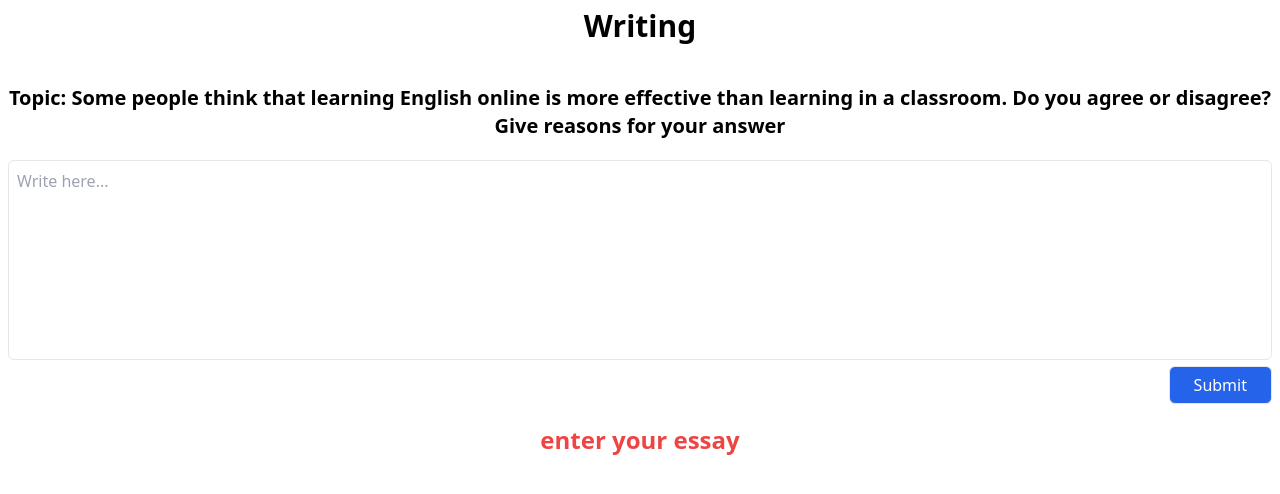
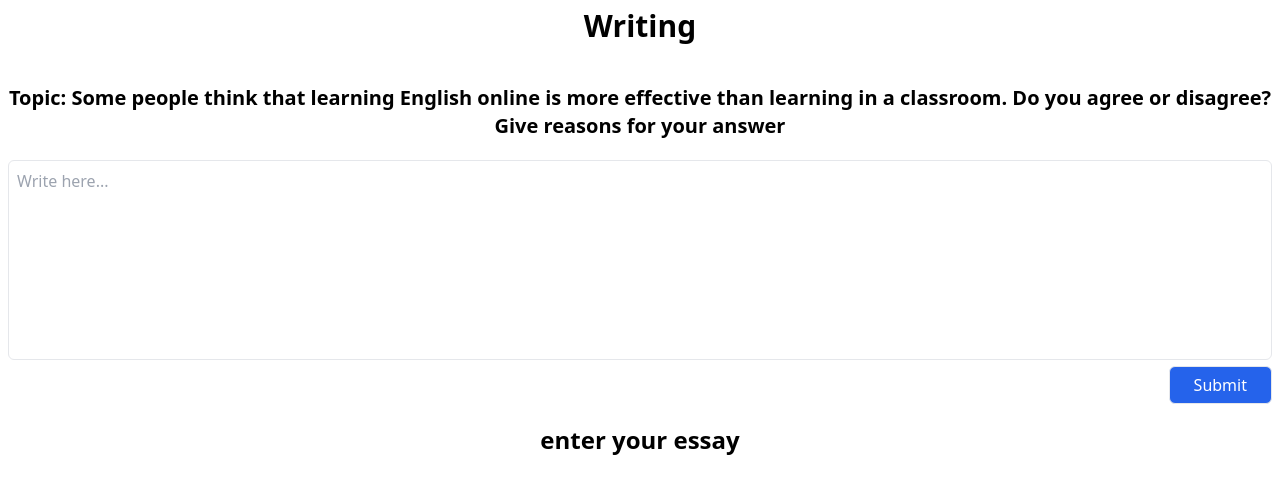
Before and after one commit to Jasur-Ramazonov/personal_teacher, a React (Vite) app: page /writing in a window 1280 px wide. Shown: the top 494 px of the page. Built offline with nearby package versions, Linux system fonts and the light colour scheme.

Commit message:
changed button size

```diff
--- a/src/Writing.tsx
+++ b/src/Writing.tsx
@@ -96,7 +96,7 @@ Evaluate the student's writing using the following structure:
         <div className="flex justify-end">
           <button
             type="submit"
-            className="border px-6 py-1.5 rounded-md bg-blue-600 text-white"
+            className="border px-6 py-1.5 rounded-md bg-blue-600 text-white md:w-fit w-full"
           >
             Submit
           </button>
@@ -110,9 +110,7 @@ Evaluate the student's writing using the following structure:
             "please wait"
           )
         ) : (
-          <span className="text-2xl font-semibold text-red-500">
-            enter your essay
-          </span>
+          <span className="text-2xl font-semibold">enter your essay</span>
         )}
       </p>
     </div>
```
